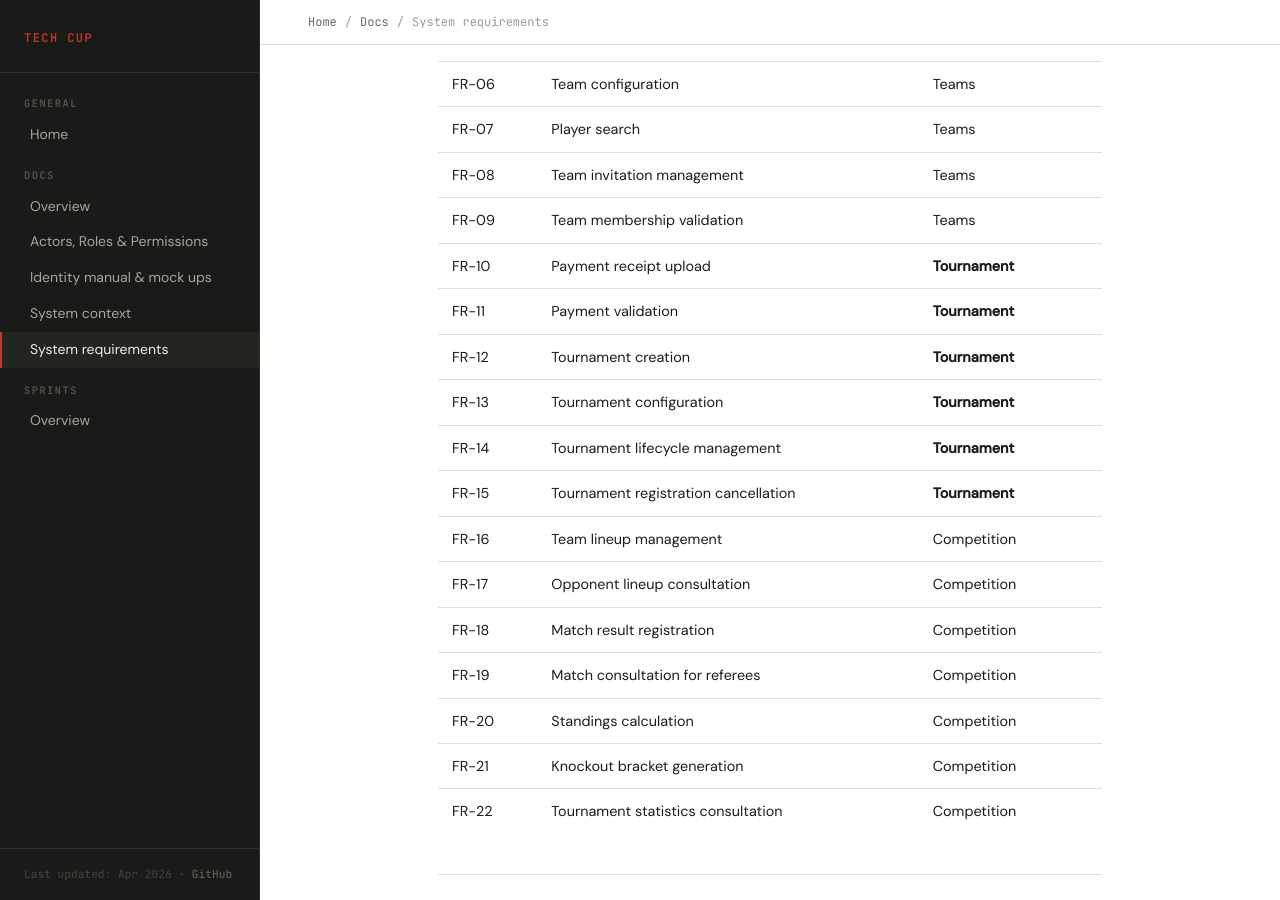
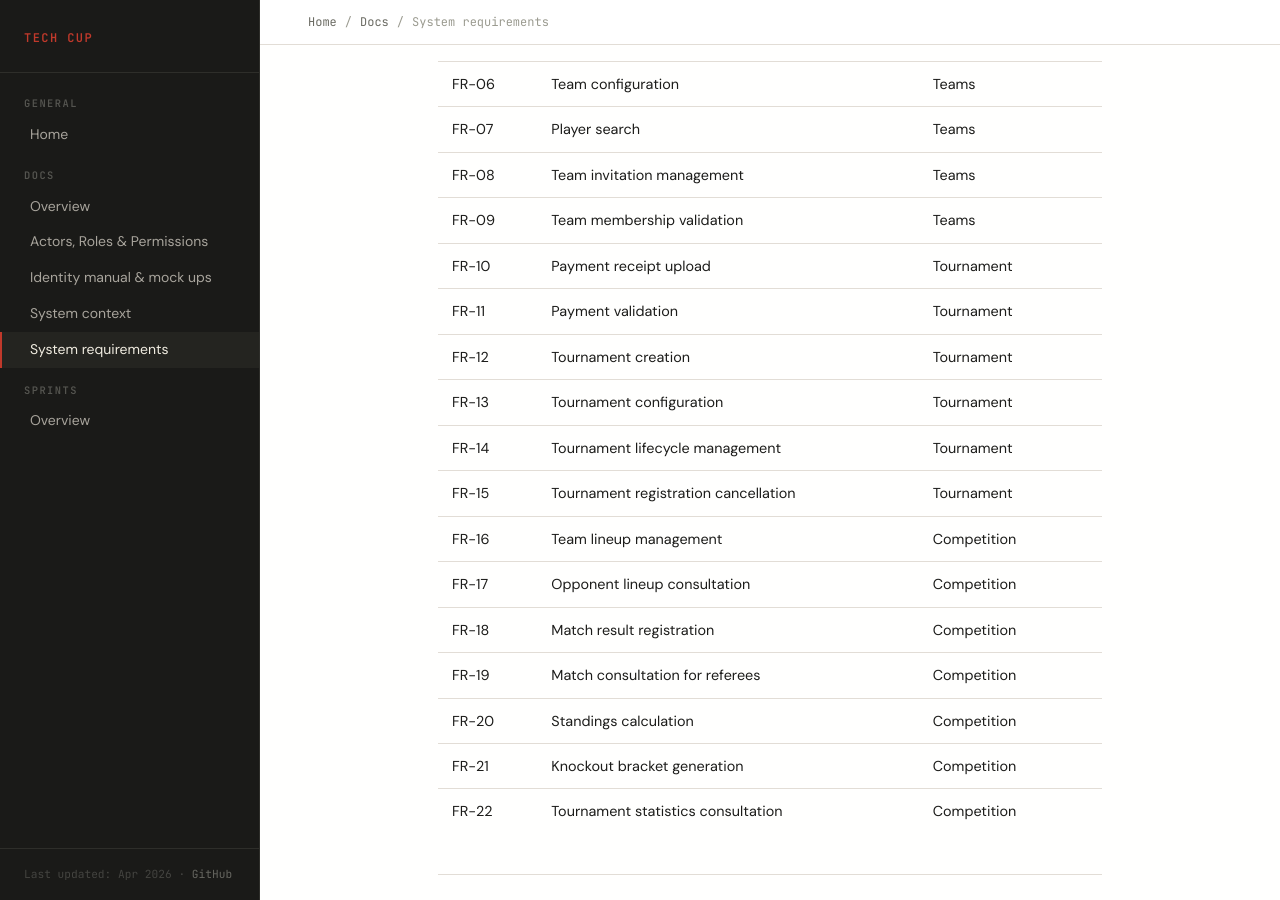
Before and after one commit to techcup-eci/techcup-eci.github.io, a Jekyll site: the page built from docs/system-requirements.md, in a window 1280 px wide and 900 px high, scrolled down 712 px. Built offline with Jekyll 4.4.1, drawn with Linux system fonts in a browser that asks for light colours.

Commit message:
Fixing a small sintaxis error

```diff
--- a/docs/system-requirements.md
+++ b/docs/system-requirements.md
@@ -24,12 +24,12 @@ Below is the list of all requirements classified according to their type.
 | FR-07 | Player search | Teams |
 | FR-08 | Team invitation management | Teams |
 | FR-09 | Team membership validation | Teams |
-| FR-10 | Payment receipt upload | **Tournament** |
-| FR-11 | Payment validation | **Tournament** |
-| FR-12 | Tournament creation | **Tournament** |
-| FR-13 | Tournament configuration | **Tournament** |
-| FR-14 | Tournament lifecycle management | **Tournament** |
-| FR-15 | Tournament registration cancellation | **Tournament** |
+| FR-10 | Payment receipt upload | Tournament |
+| FR-11 | Payment validation | Tournament |
+| FR-12 | Tournament creation | Tournament |
+| FR-13 | Tournament configuration | Tournament |
+| FR-14 | Tournament lifecycle management | Tournament |
+| FR-15 | Tournament registration cancellation | Tournament |
 | FR-16 | Team lineup management | Competition |
 | FR-17 | Opponent lineup consultation | Competition |
 | FR-18 | Match result registration | Competition |
```
